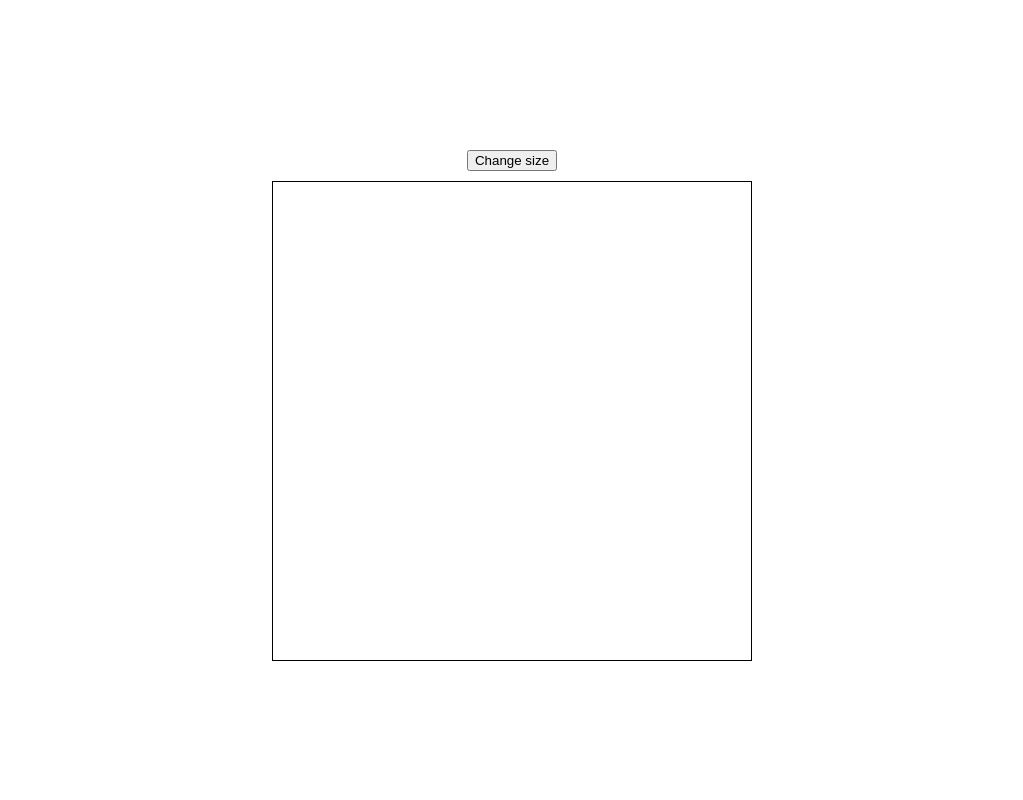
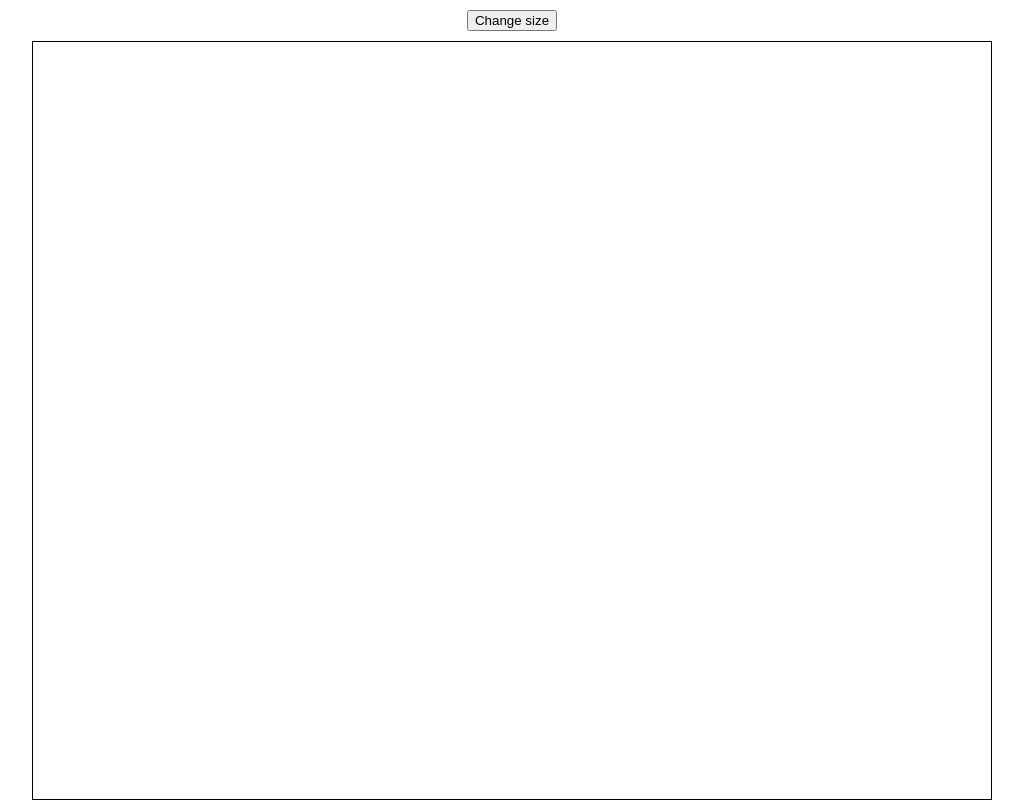
Before and after one commit to TheSeagullDev/odin-etch-a-sketch, a plain HTML site: page index.html in a window 1280 px wide. Shown: the whole page, without its empty margins (128-1151 px from the left). Drawn offline with Linux system fonts and the light colour scheme.

Commit message:
Fix being too tiny because it turns out my development environment was at 150% zoom

```diff
--- a/script.js
+++ b/script.js
@@ -10,7 +10,7 @@ function generateGrid(size)
         container.appendChild(gridSquare);
     }
     const grid = document.querySelectorAll(".grid");
-    grid.forEach((square) => square.style.width = `${480/size}px`);
+    grid.forEach((square) => square.style.width = `${960/size}px`);
     grid.forEach((square) => square.addEventListener("mouseover", () => {
         square.style.backgroundColor = getRandomColor()
     }));
--- a/style.css
+++ b/style.css
@@ -17,8 +17,8 @@ button {
 #container {
     display: flex;
     flex-wrap: wrap;
-    width: 480px;
-    height: 480px;
+    width: 960px;
+    height: 960px;
     border: 1px solid black;
     box-sizing: border-box;
 }
```
